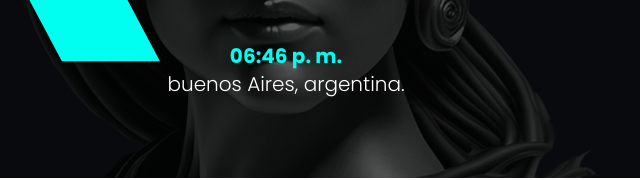
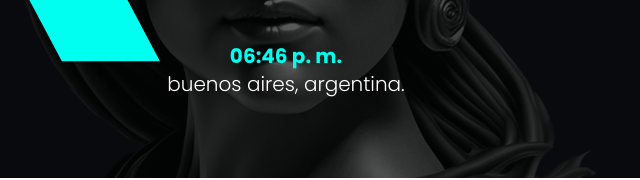
Before and after one commit to ValentinSalazar/atenea, an Astro site: page / in a window 1280 px wide. Shown: the part 622-802 px from the top of the page, 354-994 px from the left. Built offline with nearby package versions, Linux system fonts and the light colour scheme; Astro itself is replaced by a stand-in of ours.

Commit message:
buenos aires argentina modificado

```diff
--- a/src/components/Main/MainComponents/Timer.astro
+++ b/src/components/Main/MainComponents/Timer.astro
@@ -2,7 +2,7 @@
     <h3 class="pickedColor leading-[0px] font-bold text-primaryColor sm:text-xl">
         <span id="clock"></span>
     </h3>
-    <p class="text-white font-light sm:text-xl">buenos Aires, argentina.</p>
+    <p class="text-white font-light sm:text-xl">buenos aires, argentina.</p>
 
     <script is:inline>
         const clockElement = document.getElementById('clock');
```
